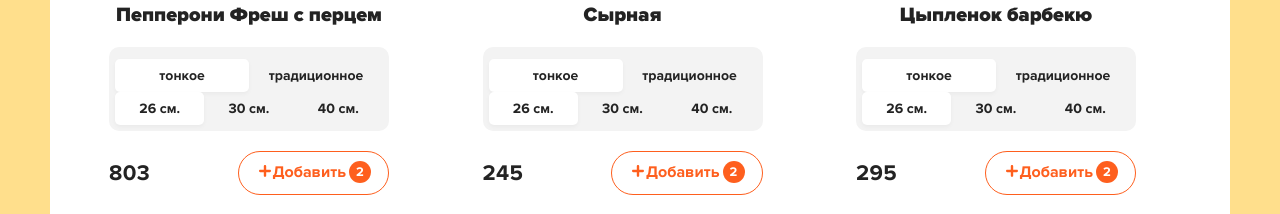
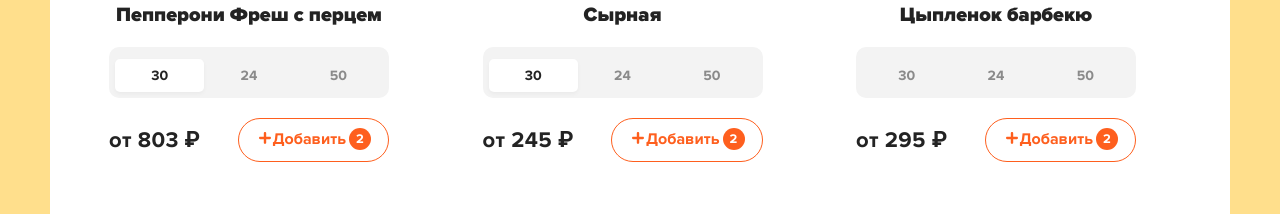
Before and after one commit to Aydayll/react-dodo-pizza, a React (Create React App) app: page / in a window 1280 px wide. Shown: the part 586-800 px from the top of the page. Built offline with nearby package versions, Linux system fonts and the light colour scheme.

Commit message:
change items in pizzaItem

```diff
--- a/src/components/pizzaItem/index.jsx
+++ b/src/components/pizzaItem/index.jsx
@@ -1,29 +1,18 @@
 import React from 'react';
 import Types from './types';
 import Sizes from './sizes';
-const pizzaItem = ({ name, imageUrl, price, types, sizes }) => {
+
+const PizzaItem = ({ name, imageUrl, price, types, sizes }) => {
   return (
     <div className='pizza-block'>
-            <img
-                className='pizza-block__image'
-                src={imageUrl}
-                alt='Pizza'
-            />
+      <img className='pizza-block__image' src={imageUrl} alt='Pizza' />
       <h4 className='pizza-block__title'>{name}</h4>
       <div className='pizza-block__selector'>
         <Types types={types} />
-                <ul>
-                    <li className='active'>тонкое</li>
-                    <li>традиционное</li>
-                </ul>
-                <ul>
-                    <li className='active'>26 см.</li>
-                    <li>30 см.</li>
-                    <li>40 см.</li>
-                </ul>
+        <Sizes sizes={sizes} />
       </div>
       <div className='pizza-block__bottom'>
-                <div className='pizza-block__price'>{price}</div>
+        <div className='pizza-block__price'>от {price} ₽</div>
         <div className='button button--outline button--add'>
           <svg
             width='12'
@@ -41,7 +30,7 @@ const pizzaItem = ({ name, imageUrl, price, types, sizes }) => {
         </div>
       </div>
     </div>
+  );
+};
 
-    )
-}
-export default pizzaItem;
+export default PizzaItem;
```
Also changed, not shown: 1 other file (tests, documents, lock files or other folders). Lines whose indentation alone changed are shown as unchanged.
